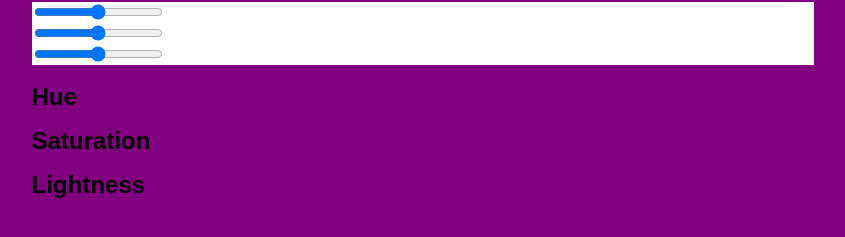
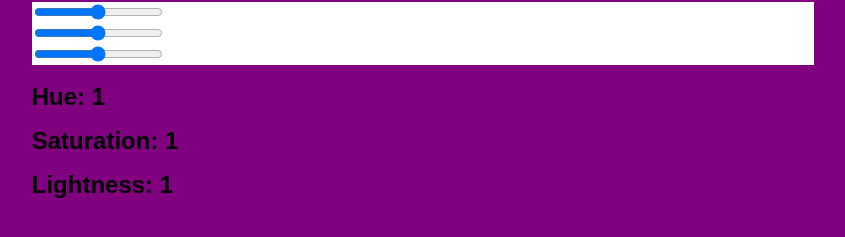
Before and after one commit to mallorysmith64/color-picker, a React (Create React App) app: page / in a window 1280 px wide. Shown: the part 253-490 px from the top of the page, without its empty margins (217-1062 px from the left). Built offline with nearby package versions, Linux system fonts and the light colour scheme.

Commit message:
added values to sliders

```diff
--- a/src/components/Colorpicker.js
+++ b/src/components/Colorpicker.js
@@ -40,7 +40,7 @@ export class ColorPicker extends Component {
 
   render() {
     return (
-      //physical sliders
+      //make sliders
       <div>
         <div>
           <main className="all-sliders">
@@ -85,9 +85,9 @@ export class ColorPicker extends Component {
             </section>
           </main>
         </div>
-        <h2>Hue</h2>
-        <h2>Saturation</h2>
-        <h2>Lightness</h2>
+        <h2>Hue: {this.state.hue}</h2>
+        <h2>Saturation: {this.state.saturation}</h2>
+        <h2>Lightness: {this.state.lightness}</h2>
       </div>
     )
   }
```
